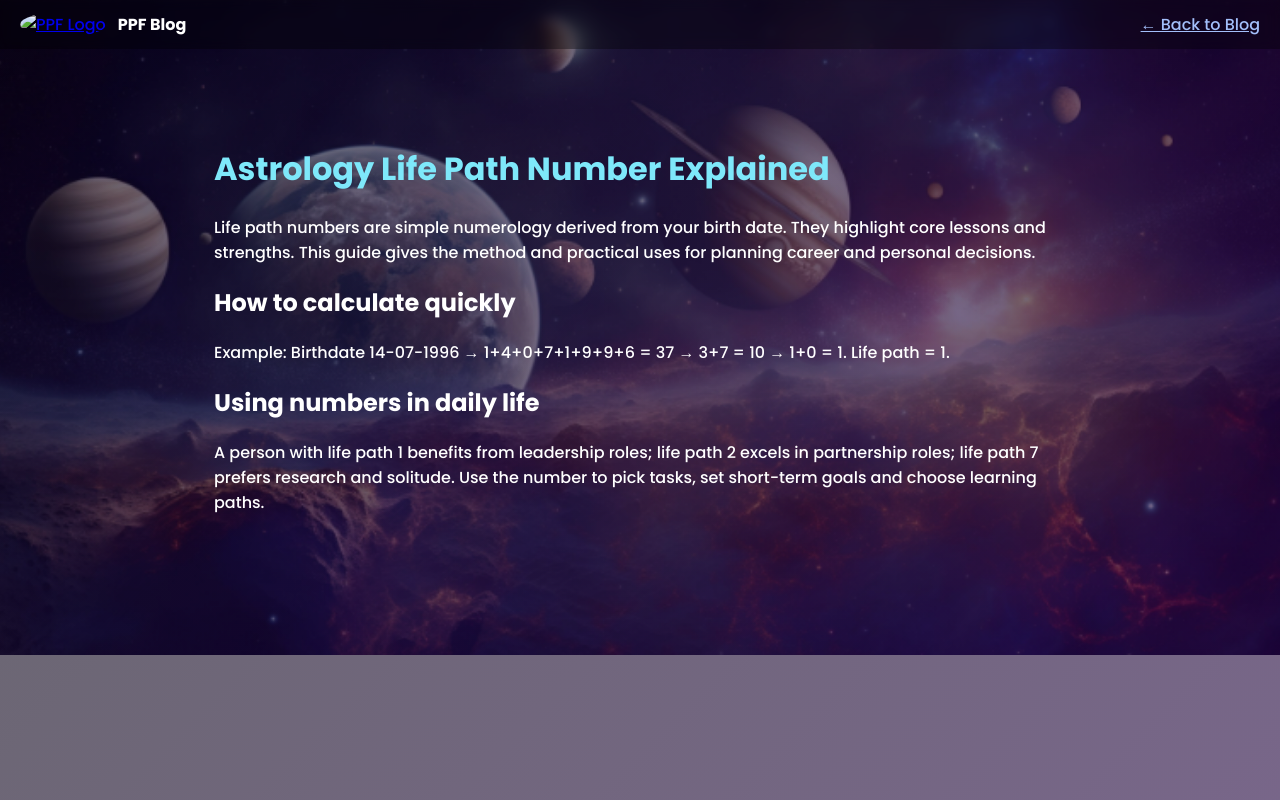
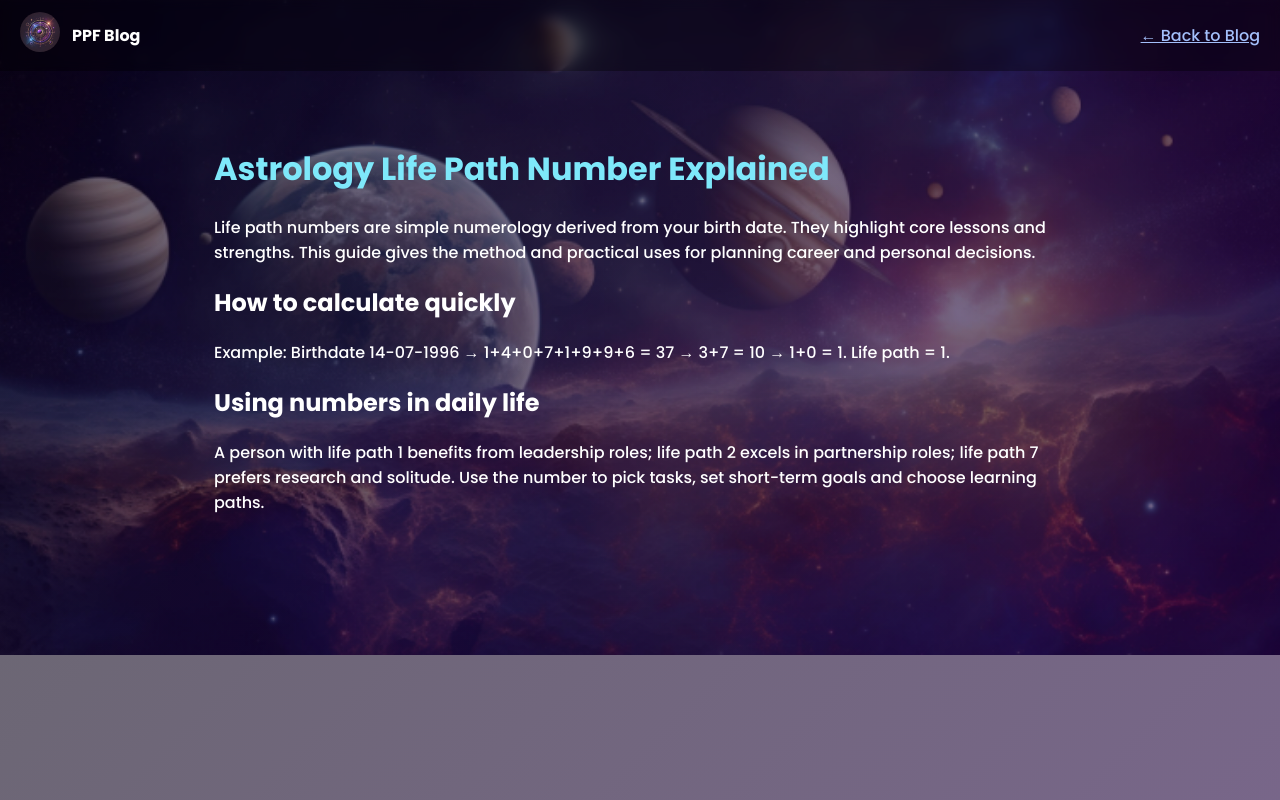
Before and after one commit to shivam311-bit/PPF-Astro-Website, a plain HTML site: page blog4.html in a window 1280 px wide. Drawn offline with Linux system fonts and the light colour scheme.

Commit message:
Update blog4.html

```diff
--- a/blog4.html
+++ b/blog4.html
@@ -1,6 +1,6 @@
 <!doctype html><html lang="en"><head><meta charset="utf-8"/><meta name="viewport" content="width=device-width,initial-scale=1"/><title>Astrology Life Path Number Explained — PPF Blog</title><meta name="description" content="Learn how to calculate and apply your life path number. Use it for career planning and personal growth."><link href="https://fonts.googleapis.com/css2?family=Poppins:wght@300;500;700&display=swap" rel="stylesheet"><style>:root{--bg:linear-gradient(135deg,rgba(10,1,24,0.6),rgba(37,0,71,0.6))} *{box-sizing:border-box;font-family:'Poppins',sans-serif} body{margin:0;background:var(--bg),url('astropage.png') center/cover no-repeat;color:#fff} .nav{position:fixed;top:0;left:0;right:0;display:flex;align-items:center;gap:12px;padding:12px 20px;background:rgba(0,0,0,0.35);backdrop-filter:blur(6px);z-index:1000} .nav img{height:40px;width:40px;border-radius:50%} .container{max-width:900px;margin:100px auto;padding:24px} h1{color:#7ee8fa} a.back{color:#a3bffa}</style></head><body>
   <div class="nav">
-    <a href="index.html"><img src="/mnt/data/Create_a_unique,_modern_cosmic-themed_logo_for_an_.png" alt="PPF Logo"></a>
+    <a href="index.html"><img src="astrologo.webp" alt="PPF Logo"></a>
     <div style="font-weight:700">PPF Blog</div>
     <div style="margin-left:auto"><a class="back" href="blog.html">← Back to Blog</a></div>
   </div>
```
